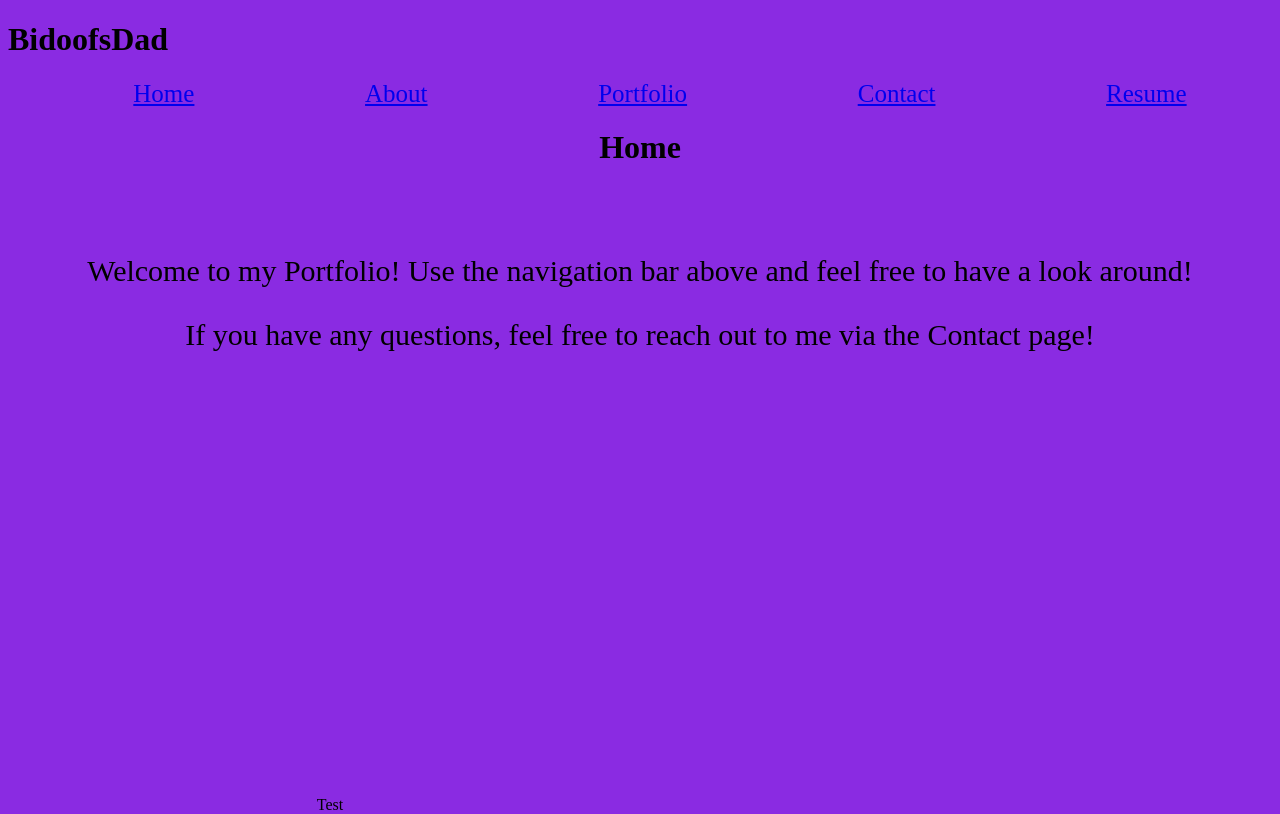
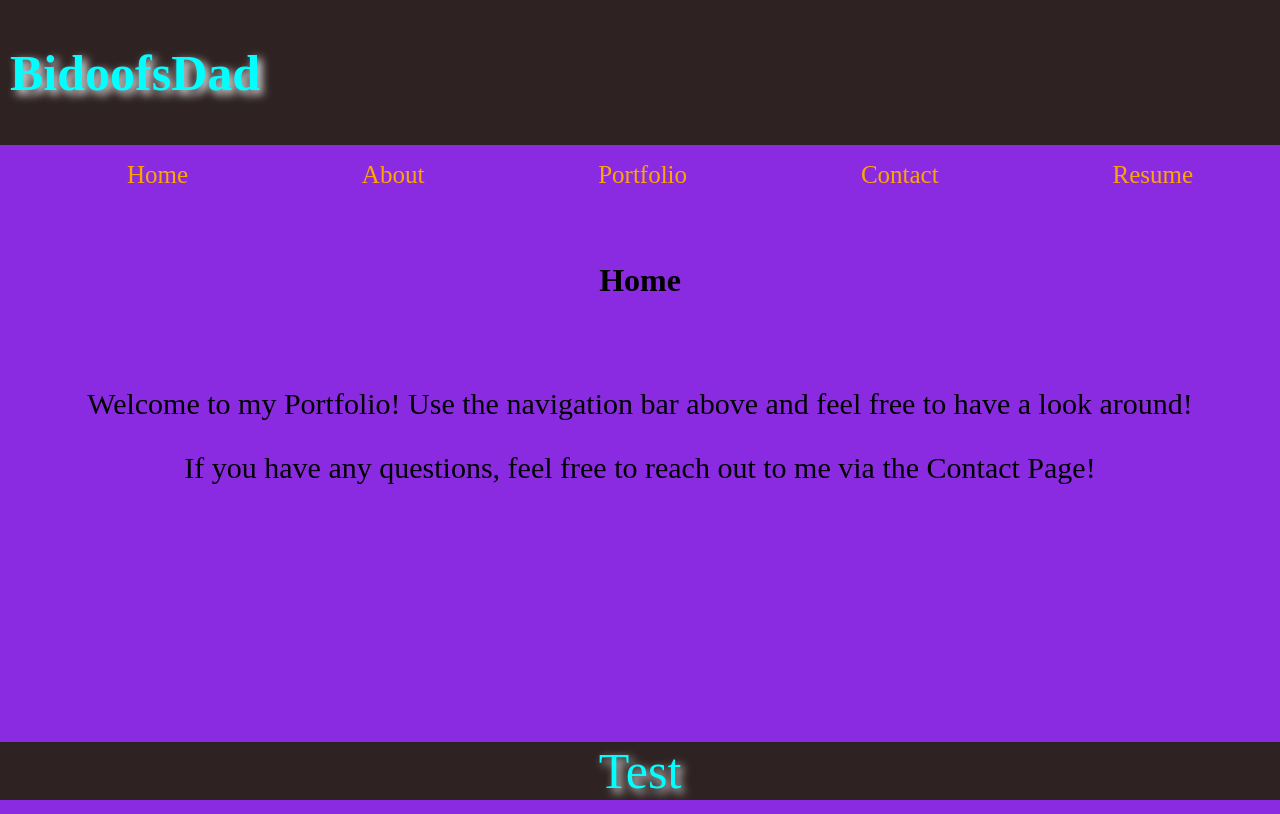
Before and after one commit to Bidoofs-Dad/My-React-Portfolio, a React (Create React App) app: page / in a window 1280 px wide. Built offline with nearby package versions, Linux system fonts and the light colour scheme.

Commit message:
adjusted the header and footer css files a bit, going to finish all the content now before finishing styling

```diff
--- a/public/index.html
+++ b/public/index.html
@@ -24,7 +24,7 @@
       work correctly both with client-side routing and a non-root public URL.
       Learn how to configure a non-root public URL by running `npm run build`.
     -->
-    <title>React App</title>
+    <title>Zane Werle</title>
   </head>
   <body>
     <noscript>You need to enable JavaScript to run this app.</noscript>
--- a/src/components/Footer.js
+++ b/src/components/Footer.js
@@ -4,7 +4,7 @@ import './styles/Footer.css';
 export default function Footer() {
     return(
         <footer>
-            <p>Test</p>
+            Test
         </footer>
     );
 };
--- a/src/components/Header.js
+++ b/src/components/Header.js
@@ -1,4 +1,5 @@
 import React from "react";
+import './styles/Header.css'
 
 export default function Header() {
     return(
--- a/src/components/pages/Home.js
+++ b/src/components/pages/Home.js
@@ -4,6 +4,8 @@ import '../styles/Home.css';
 export default function Home() {
     return(
     <div className="home">
+        <br></br>
+        <br></br>
         <h1>Home</h1>
         <br></br>
         <br></br>
@@ -11,7 +13,7 @@ export default function Home() {
         <p>
             Welcome to my Portfolio! Use the navigation bar above and feel free to have a look around!
         </p>
-        <p>If you have any questions, feel free to reach out to me via the Contact page!</p>
+        <p>If you have any questions, feel free to reach out to me via the Contact Page!</p>
         </div>
     </div>
     );
--- a/src/components/styles/Footer.css
+++ b/src/components/styles/Footer.css
@@ -3,7 +3,10 @@ footer {
     justify-content: center;
     position: absolute;
     bottom: 0;
-    width: 644px;
-    height: 20px;
-    margin: 0 auto;
+    width: 100%;
+     margin: 0 auto;
+    background-color: rgb(46, 34, 34);
+    color:aqua;
+    font-size: 50px;
+    text-shadow: 4px 4px 10px white;
 }
--- /dev/null
+++ b/src/components/styles/Header.css
@@ -0,0 +1,14 @@
+body {
+    margin: 0;
+}
+
+header {
+background-color: rgb(46, 34, 34);
+padding: 10px;
+}
+
+header h1{
+    color:aqua;
+    font-size: 50px;
+    text-shadow: 4px 4px 10px white;
+}
--- a/src/components/styles/NavTabs.css
+++ b/src/components/styles/NavTabs.css
@@ -7,3 +7,8 @@ li {
     list-style-type: none;
     font-size: 25px;
 }
+
+a {
+    color: orange;
+    text-decoration: none;
+}
```
